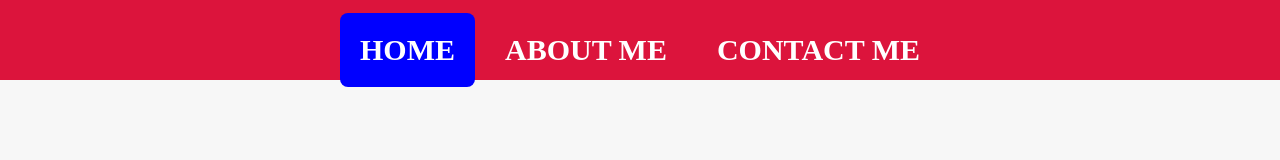
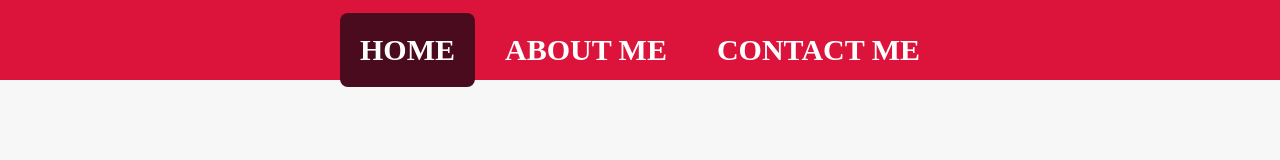
Before and after one commit to basyidchairil-netizen/website-saya, a plain HTML site: page index.html in a window 1280 px wide. In both pictures the pointer is over the item "HOME". Shown: the top 160 px of the page. Drawn offline with Linux system fonts and the light colour scheme.

Commit message:
Update style.css

```diff
--- a/style.css
+++ b/style.css
@@ -34,7 +34,7 @@ html {
 }
 
 .li-navbar:hover {
-  background-color: blue;
+  background-color: #4b0b1e;
   transition: .5s ease-in-out;
   transition-delay: .1s;
   border-radius: 8px;
@@ -170,4 +170,5 @@ html {
 .tentang-footer {
   font-size: 40px;
   color: white;
+
 }
```
